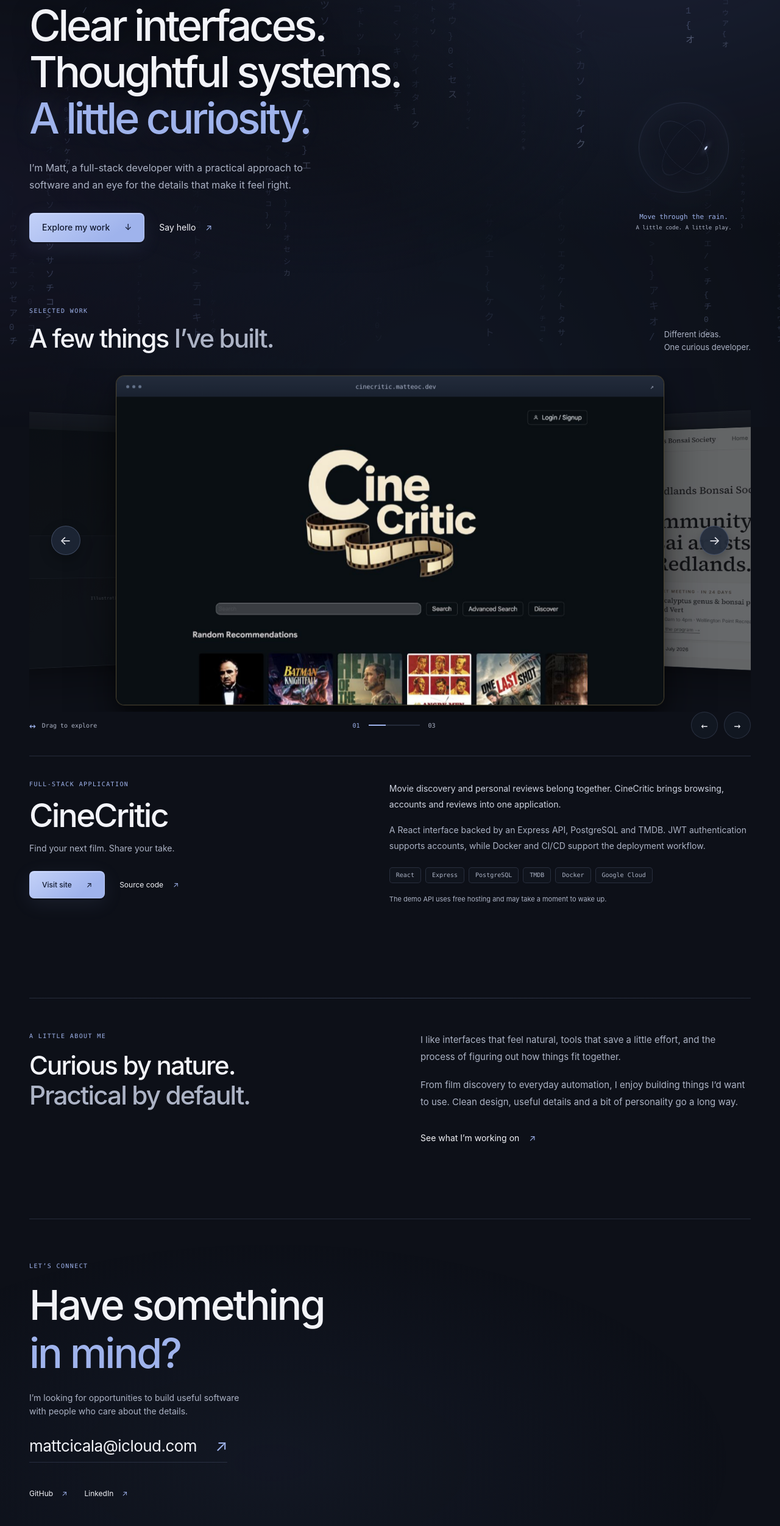
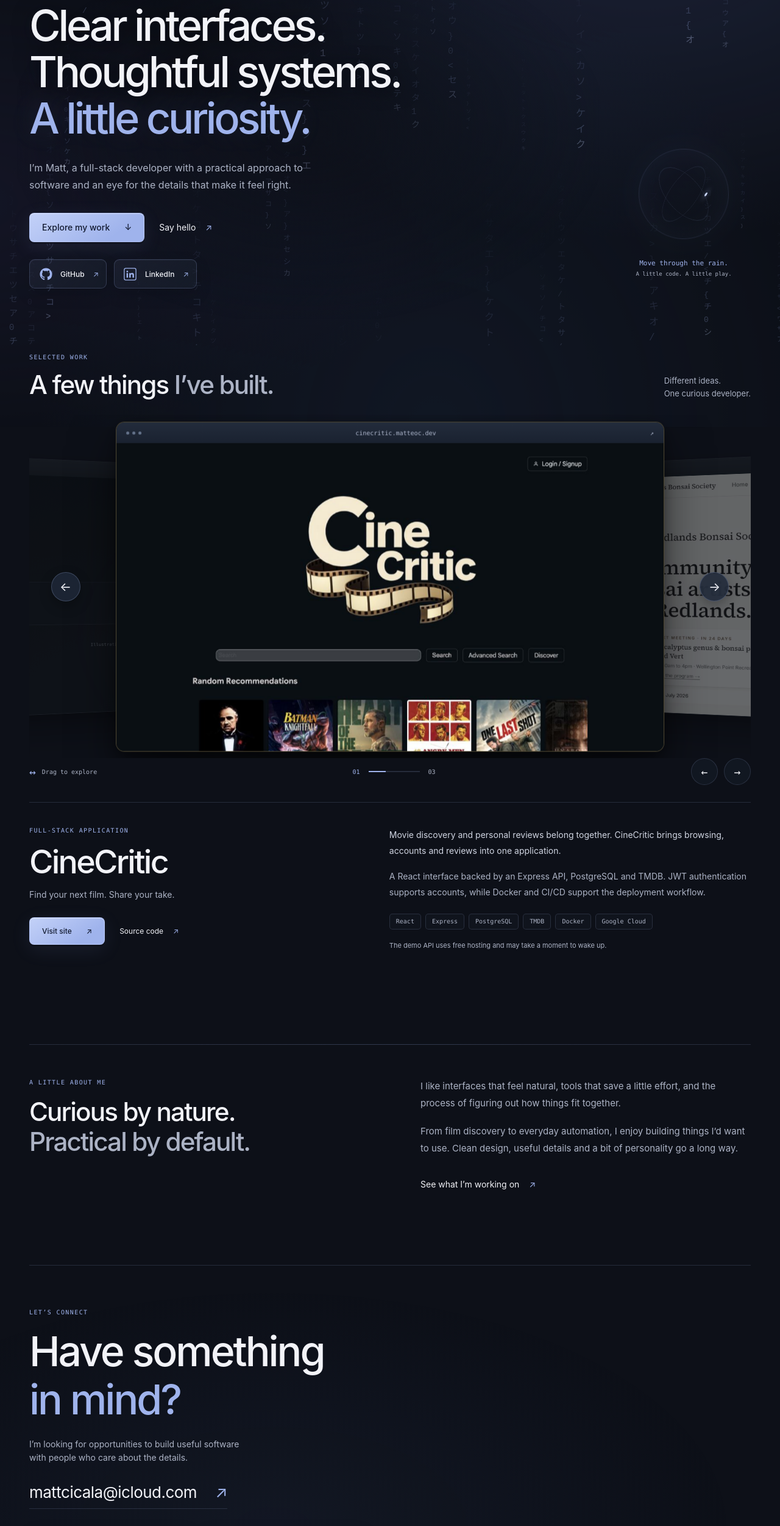
Before and after one commit to vetematts/Portfolio, a Next.js app: page / in a window 1280 px wide. Shown: the part 234-2736 px from the top of the page at 61% size. Built offline with nearby package versions, Linux system fonts and the light colour scheme.

Commit message:
Add reusable profile links to home and contact sections

```diff
--- a/src/app/globals.css
+++ b/src/app/globals.css
@@ -139,8 +139,7 @@ p {
   min-height: 44px;
   font-size: 14px;
 }
-.text-link:hover,
-.social-links a:hover {
+.text-link:hover {
   color: var(--accent);
 }
 .text-link span[aria-hidden] {
@@ -845,21 +844,104 @@ h2 > span {
   color: var(--accent);
   border-color: var(--accent);
 }
-.social-links {
+.profile-links {
   display: flex;
   flex-wrap: wrap;
-  gap: 28px;
+  gap: 14px;
+  margin-top: 30px;
+}
+.profile-links a {
+  position: relative;
+  display: inline-flex;
+  align-items: center;
+  gap: 16px;
+  min-height: 84px;
+  width: 270px;
+  padding: 18px 20px;
+  border: 1px solid #9fb3ec38;
+  border-radius: 12px;
+  background: linear-gradient(135deg, #9fb3ec12, #1b233080);
+  box-shadow:
+    inset 0 1px 0 #d2dfff0d,
+    0 10px 26px #00000024;
+  transition:
+    transform 0.2s,
+    border-color 0.2s,
+    background 0.2s,
+    box-shadow 0.2s;
+}
+.profile-links a:hover {
+  transform: translateY(-3px);
+  border-color: #b9cbff80;
+  background: linear-gradient(135deg, #9fb3ec23, #1b2330a6);
+  box-shadow:
+    inset 0 1px 0 #d2dfff15,
+    0 12px 30px #9fb3ec12;
+}
+.profile-icon {
+  display: grid;
+  place-items: center;
+  flex-shrink: 0;
+  width: 42px;
+  height: 42px;
+  color: var(--accent);
+  border: 1px solid #9fb3ec26;
+  border-radius: 10px;
+  background: linear-gradient(145deg, #b5c8ff14, #9fb3ec04);
+  box-shadow: inset 0 1px 0 #ffffff0d;
+}
+.profile-icon svg {
+  width: 24px;
+  height: 24px;
+}
+.profile-label strong {
+  display: block;
+  font-size: 16px;
+  font-weight: 500;
+}
+.profile-label small {
+  display: block;
+  margin-top: 2px;
+  font-size: 11px;
+  color: var(--muted);
+}
+.profile-arrow {
+  margin-left: auto;
+  color: var(--accent);
+  font-size: 17px;
+  transition: transform 0.2s;
+}
+.profile-links a:hover .profile-arrow {
+  transform: translate(2px, -2px);
+}
+.profile-links--compact {
+  gap: 12px;
   margin-top: 28px;
+}
+.profile-links--compact a {
+  width: auto;
+  min-height: 48px;
+  padding: 8px 12px;
+  gap: 10px;
+  border-radius: 9px;
+}
+.profile-links--compact .profile-icon {
+  width: 28px;
+  height: 28px;
+  border: 0;
+  background: none;
+  box-shadow: none;
+}
+.profile-links--compact .profile-icon svg {
+  width: 21px;
+  height: 21px;
+}
+.profile-links--compact .profile-label strong {
   font-size: 12px;
 }
-.social-links a {
-  display: inline-flex;
-  gap: 14px;
-  min-height: 44px;
-  align-items: center;
-}
-.social-links span[aria-hidden] {
-  color: var(--accent);
+.profile-links--compact .profile-arrow {
+  font-size: 12px;
+  margin-left: 4px;
 }
 .site-footer {
   color: var(--muted);
--- a/src/app/page.tsx
+++ b/src/app/page.tsx
@@ -1,6 +1,7 @@
 import Image from "next/image";
 import { BackgroundRain } from "@/components/BackgroundRain";
 import { ProjectCarousel } from "@/components/ProjectCarousel";
+import { SocialLinks } from "@/components/SocialLinks";
 
 export default function Home() {
   return (
@@ -59,6 +60,7 @@ export default function Home() {
                 Say hello <span aria-hidden="true">↗</span>
               </a>
             </div>
+            <SocialLinks variant="compact" />
           </div>
           <div className="hero-atmosphere-note" aria-hidden="true">
             <span className="ambient-orbit">
@@ -144,24 +146,7 @@ export default function Home() {
           <a className="contact-email" href="mailto:mattcicala@icloud.com">
             mattcicala@icloud.com <span aria-hidden="true">↗</span>
           </a>
-          <div className="social-links">
-            <a
-              href="https://github.com/vetematts"
-              target="_blank"
-              rel="noreferrer"
-            >
-              GitHub <span aria-hidden="true">↗</span>
-              <span className="sr-only"> (opens in a new tab)</span>
-            </a>
-            <a
-              href="https://www.linkedin.com/in/matthewcicala"
-              target="_blank"
-              rel="noreferrer"
-            >
-              LinkedIn <span aria-hidden="true">↗</span>
-              <span className="sr-only"> (opens in a new tab)</span>
-            </a>
-          </div>
+          <SocialLinks />
         </section>
       </main>
       <footer className="site-footer page-width">
--- /dev/null
+++ b/src/components/SocialLinks.tsx
@@ -0,0 +1,78 @@
+const profiles = [
+  {
+    name: "GitHub",
+    url: "https://github.com/vetematts",
+    detail: "Code & side projects",
+    icon: "github",
+  },
+  {
+    name: "LinkedIn",
+    url: "https://www.linkedin.com/in/matthewcicala",
+    detail: "Let’s connect",
+    icon: "linkedin",
+  },
+];
+
+function ProfileIcon({ platform }: { platform: string }) {
+  return (
+    <svg
+      viewBox="0 0 24 24"
+      aria-hidden="true"
+      focusable="false"
+      fill="currentColor"
+    >
+      {platform === "github" ? (
+        <path d="M12 .5C5.65.5.5 5.65.5 12c0 5.08 3.29 9.39 7.86 10.91.58.11.79-.25.79-.56v-2.23c-3.2.7-3.88-1.36-3.88-1.36-.52-1.33-1.28-1.68-1.28-1.68-1.05-.72.08-.7.08-.7 1.16.08 1.77 1.19 1.77 1.19 1.03 1.77 2.7 1.26 3.36.96.1-.75.4-1.26.73-1.55-2.55-.29-5.23-1.28-5.23-5.68 0-1.25.45-2.28 1.18-3.08-.12-.29-.51-1.46.11-3.05 0 0 .96-.31 3.16 1.18a10.96 10.96 0 0 1 5.76 0c2.2-1.49 3.16-1.18 3.16-1.18.62 1.59.23 2.76.11 3.05.74.8 1.18 1.83 1.18 3.08 0 4.41-2.69 5.38-5.25 5.67.41.36.78 1.06.78 2.13v3.25c0 .31.21.68.79.56A11.5 11.5 0 0 0 23.5 12C23.5 5.65 18.35.5 12 .5Z" />
+      ) : (
+        <>
+          <rect
+            x="1"
+            y="1"
+            width="22"
+            height="22"
+            rx="3"
+            fill="none"
+            stroke="currentColor"
+            strokeWidth="1.5"
+          />
+          <circle cx="6.7" cy="7" r="1.5" />
+          <path d="M5.3 10h2.8v8.6H5.3zm5.1 0h2.7v1.2c.6-.9 1.5-1.4 2.8-1.4 2.7 0 3.4 1.7 3.4 4.1v4.7h-2.8v-4.2c0-1.2-.1-2.2-1.5-2.2s-1.8 1.1-1.8 2.2v4.2h-2.8z" />
+        </>
+      )}
+    </svg>
+  );
+}
+
+export function SocialLinks({
+  variant = "cards",
+}: {
+  variant?: "compact" | "cards";
+}) {
+  return (
+    <nav
+      className={`profile-links profile-links--${variant}`}
+      aria-label={variant === "compact" ? "Social profiles" : "Connect with me"}
+    >
+      {profiles.map((profile) => (
+        <a
+          key={profile.name}
+          href={profile.url}
+          target="_blank"
+          rel="noreferrer"
+        >
+          <span className="profile-icon">
+            <ProfileIcon platform={profile.icon} />
+          </span>
+          <span className="profile-label">
+            <strong>{profile.name}</strong>
+            {variant === "cards" && <small>{profile.detail}</small>}
+          </span>
+          <span className="profile-arrow" aria-hidden="true">
+            ↗
+          </span>
+          <span className="sr-only"> (opens in a new tab)</span>
+        </a>
+      ))}
+    </nav>
+  );
+}
```
